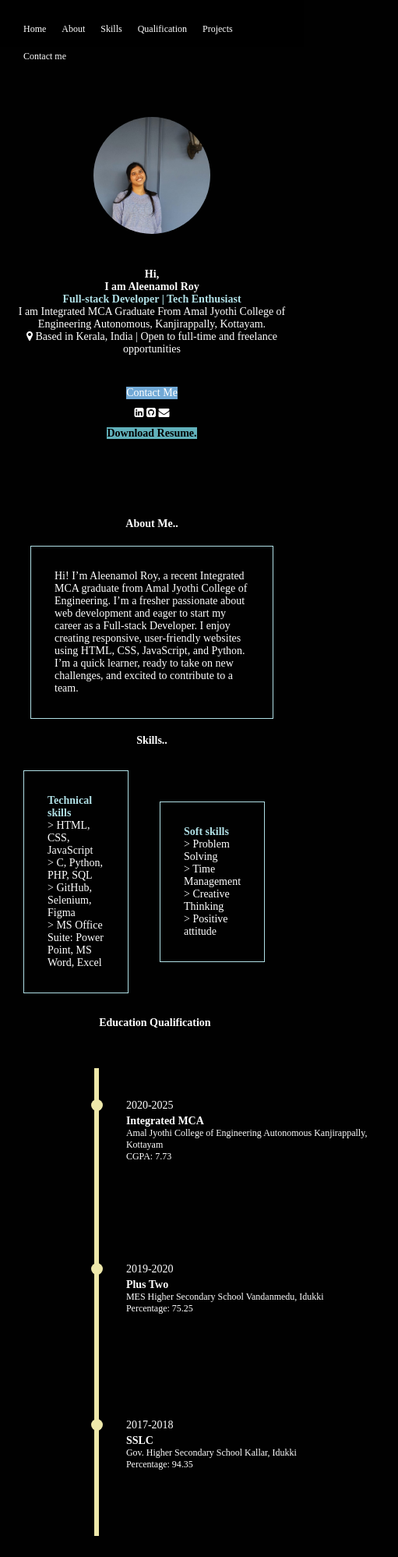
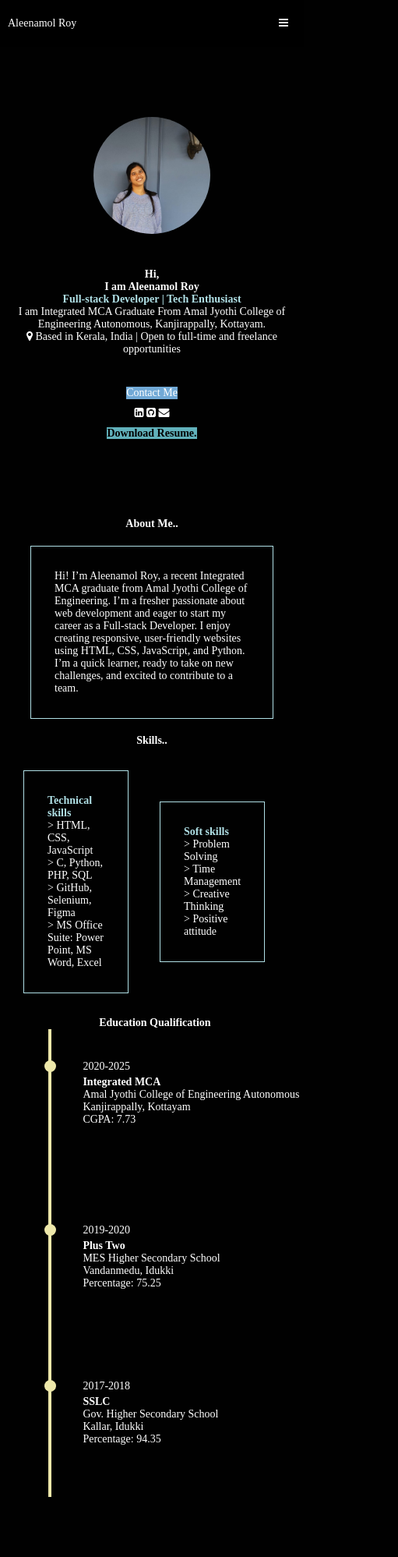
Before and after one commit to aleenamolroy/portfolio1, a plain HTML site: page index.html in a window 390 px wide. Shown: the top 1997 px of the page at 78% size, 511 px wide, since content can reach past the window. Drawn offline with Linux system fonts and the light colour scheme.

Commit message:
last qualification commit

```diff
--- a/index.html
+++ b/index.html
@@ -15,6 +15,10 @@
         <div class="nav-name-class">
             <a href="" class="nav-name-class-portfolio" style="font-size: 100%;">Aleenamol Roy</a>
         </div>
+        <input type="checkbox" id="nav-toggle" class="nav-toggle">
+        <label for="nav-toggle" class="hamburger">
+            <i class="fa fa-bars"></i>
+        </label>
         <div class="nav-menu-class">
             <a href="#Home-content-section-id" class="nav-home-class">Home</a>
             <a href="#about-content-section-id" class="nav-content-class">About</a>
@@ -124,7 +128,7 @@
                 <div class="timeline-date">2020-2025</div>
                 <div class="timeline-content">
                     <h3>Integrated MCA</h3>
-                    <p>Amal Jyothi College of Engineering Autonomous Kanjirappally, Kottayam</p>
+                    <p>Amal Jyothi College of Engineering Autonomous </p><p>Kanjirappally, Kottayam</p>
                     <p>CGPA: 7.73</p>
                 </div>
             </div>
@@ -134,7 +138,7 @@
                 <div class="timeline-date">2019-2020</div>
                 <div class="timeline-content">
                     <h3>Plus Two</h3>
-                    <p>MES Higher Secondary School Vandanmedu, Idukki</p>
+                    <p>MES Higher Secondary School </p><p>Vandanmedu, Idukki</p>
                     <p>Percentage: 75.25</p>
                 </div>
             </div>
@@ -144,7 +148,7 @@
                 <div class="timeline-date">2017-2018</div>
                 <div class="timeline-content">
                     <h3>SSLC</h3>
-                    <p>Gov. Higher Secondary School Kallar, Idukki</p>
+                    <p>Gov. Higher Secondary School</p><p>Kallar, Idukki</p>
                     <p>Percentage: 94.35</p>
                 </div>
             </div>
--- a/styles.css
+++ b/styles.css
@@ -12,10 +12,10 @@ body {
     margin: 0;
 }
 
-/* html,
+html,
 body {
     overflow-x: hidden;
-} */
+}
 
 html {
     scroll-behavior: smooth;
@@ -33,6 +33,18 @@ html {
     z-index: 1000;
     background-color: black;
     justify-content: space-between;
+}
+
+.nav-toggle {
+    display: none;
+}
+
+.hamburger {
+    display: none;
+    font-size: 14px;
+    cursor: pointer;
+    color: white;
+    padding: 10px;
 }
 
 .nav-menu-class {
@@ -217,9 +229,12 @@ img {
 
 .timeline-content {
     position: absolute;
-    left: 20px;
+    left: 40px;
     top: 20px;
-    white-space: nowrap;
+    white-space: normal;
+    word-wrap: break-word;
+    overflow-wrap: break-word;
+    width: calc(100%-60px);
 }
 
 .Project-container {
@@ -294,24 +309,36 @@ img {
     }
 
     .navbar-class {
-        padding: 40px 20px;
+        position: fixed;
         flex-direction: row;
         flex-wrap: wrap;
-        justify-content: center;
-        gap: 1px;
+        justify-content: space-between;
         padding: 10px 10px;
     }
 
-    .nav-menu-class{
-        padding: 20px;
-        height: auto;
-        flex-wrap: wrap;
+    .hamburger {
+        display: block;
     }
-    .nav-menu-class a{
-        font-size: 12px;
+
+    .nav-menu-class {
+        display: none;
+        flex-direction: column;
+        background-color: black;
+        text-align: center;
+        width: 100%;
+        /* flex-wrap: wrap; */
     }
-    .nav-name-class {
-        display: none;
+
+    .nav-menu-class a {
+        padding: 5px;
+        margin: 1px 0;
+        border-top: 1px solid #444;
+        font-size: 14px;
+        display: block;
+    }
+
+    .nav-toggle:checked~.nav-menu-class {
+        display: flex;
     }
 
     .container-home-main {
@@ -340,31 +367,39 @@ img {
         max-width: 150px;
         height: 150px;
     }
+
     #Education-qualification-id {
         padding-bottom: 100px;
         left: 1%;
     }
-    .Education-container{
-        width: 100%;
-        padding-left: 15px;
-        gap: 30px;
+
+    .Education-container {
+        width: 90%;
+        left: 10%;
+        margin: 0 auto;
+        padding-left: 20px;
+        border-left: 4px solid palegoldenrod;
     }
-    .timeline-content h3{
+
+    .timeline-content {
+        position: absolute;
+        left: 20px;
+        top: 20px;
+        white-space: normal;
+        word-wrap: break-word;
+        overflow-wrap: break-word;
+        width: calc(100%-60px);
+    }
+
+    .timeline-date {
         font-size: 14px;
+
     }
-    .timeline-content p{
-        font-size: 12px;
-        white-space: normal;
-        overflow-wrap: break-word;
-        word-break: break-word;
-    }
-    .timeline-date{
-        font-size: 14px;
-    }
-    .time-line-round{
+
+    .time-line-round {
         width: 15px;
         height: 15px;
-        left: -16px;
+        left: -20px;
     }
 }
 
```
